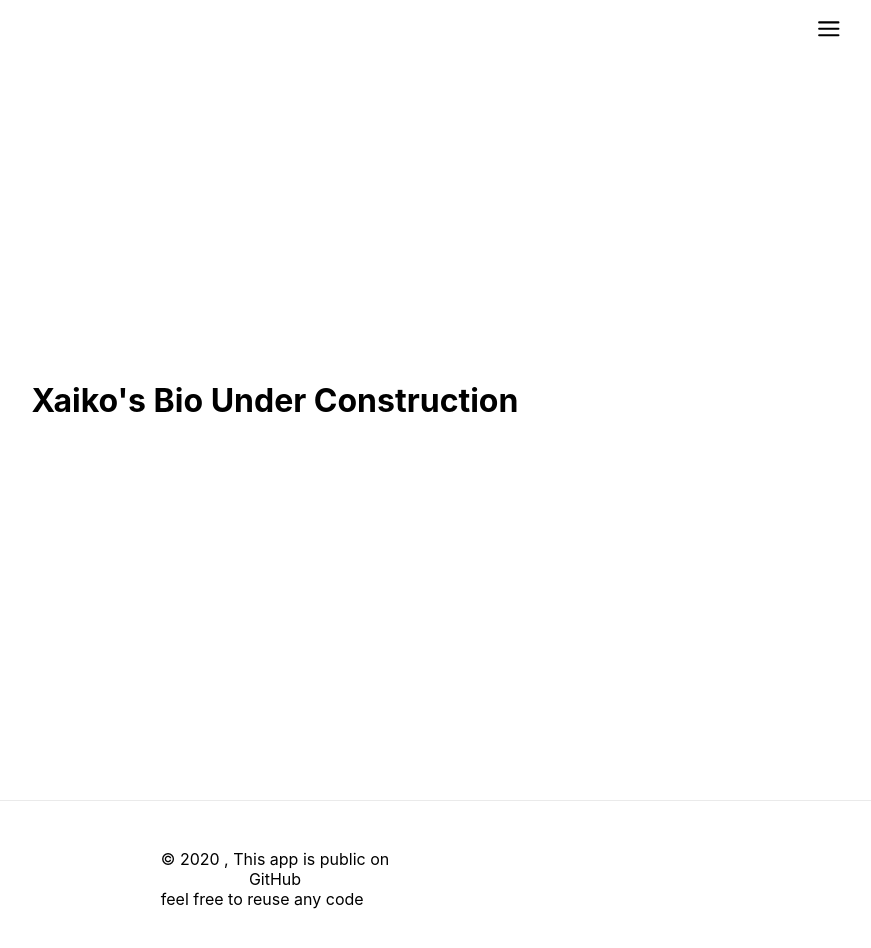
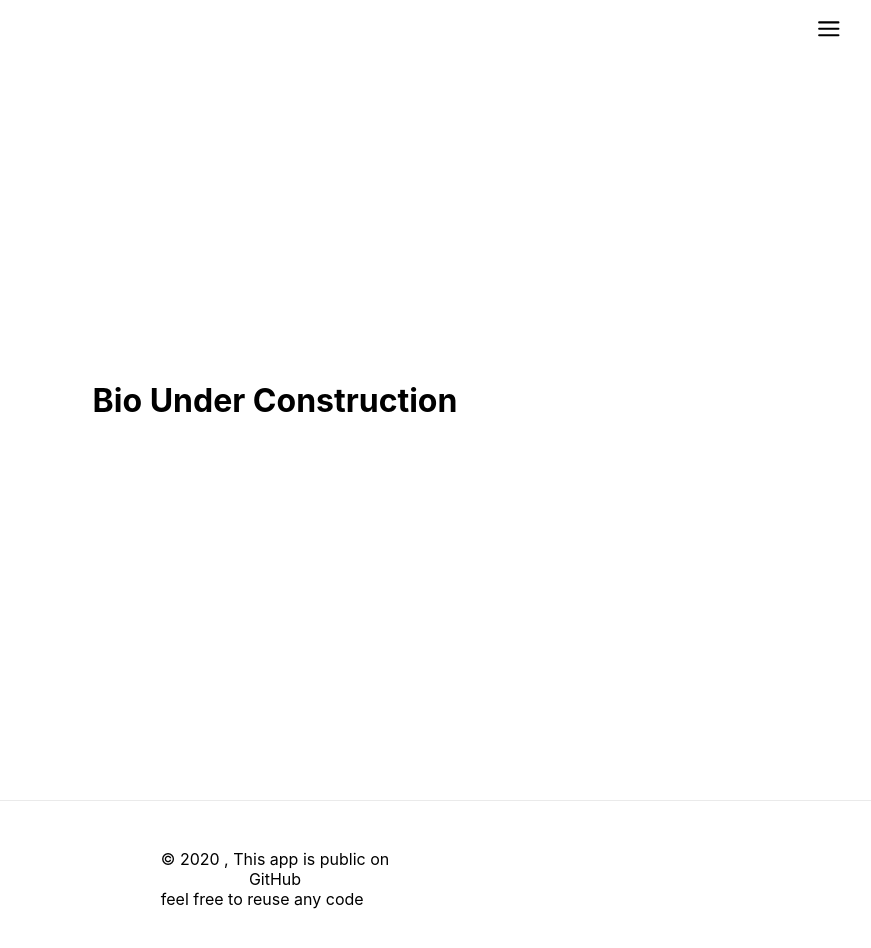
Before and after one commit to xaikodev/xaikodev-web, a Next.js app: page /bio in a window 1280 px wide. Shown: the top 948 px of the page, without its empty margins (365-1236 px from the left). Built offline with nearby package versions, Linux system fonts and the light colour scheme.

Commit message:
weird build error fix

```diff
--- a/pages/bio.tsx
+++ b/pages/bio.tsx
@@ -2,7 +2,7 @@ import type { NextPage } from "next";
 import { Page } from "src/components/common/Page";
 
 const Bio: NextPage = (props) => {
-  return <h1>Xaiko's Bio Under Construction</h1>;
+  return <h1>Bio Under Construction</h1>;
 };
 
 export default Bio;
```
